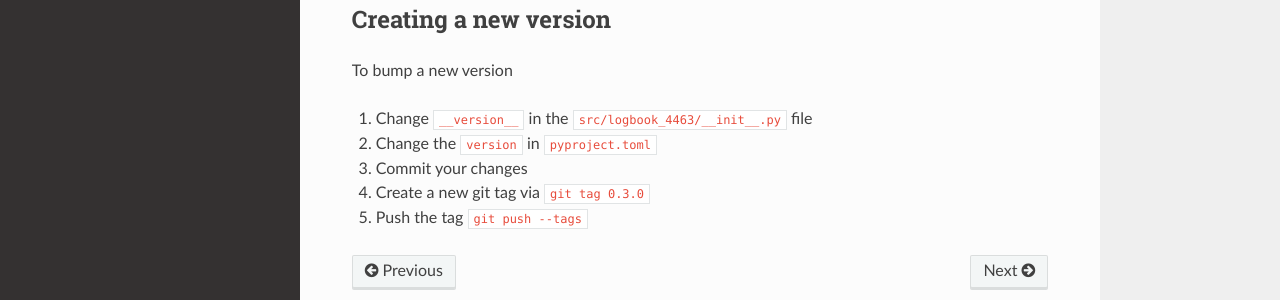
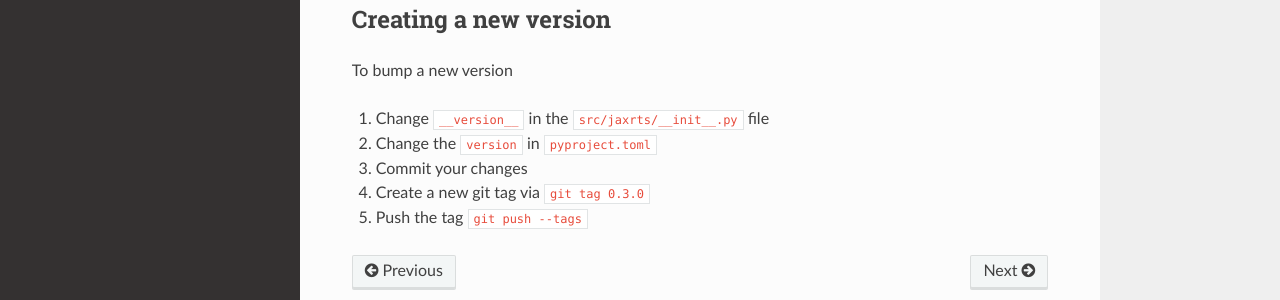
Before and after one commit to JaXRTS/jaxrts, a Sphinx documentation site: the page built from doc/source/development.rst, in a window 1280 px wide and 999 px high. Shown: the part 579-879 px from the top of the window. Built offline with Sphinx 7.4.7 and the Read the Docs theme 2.0.0, drawn with Linux system fonts in a browser that asks for light colours; pages that are not in the unit, such as notebooks, are missing from menus.

Commit message:
specify the actual name of the module

```diff
--- a/doc/source/development.rst
+++ b/doc/source/development.rst
@@ -28,7 +28,7 @@ Creating a new version
 
 To bump a new version
 
-1. Change ``__version__`` in the ``src/logbook_4463/__init__.py`` file
+1. Change ``__version__`` in the ``src/jaxrts/__init__.py`` file
 2. Change the ``version`` in ``pyproject.toml``
 3. Commit your changes
 4. Create a new git tag via ``git tag 0.3.0``
```
